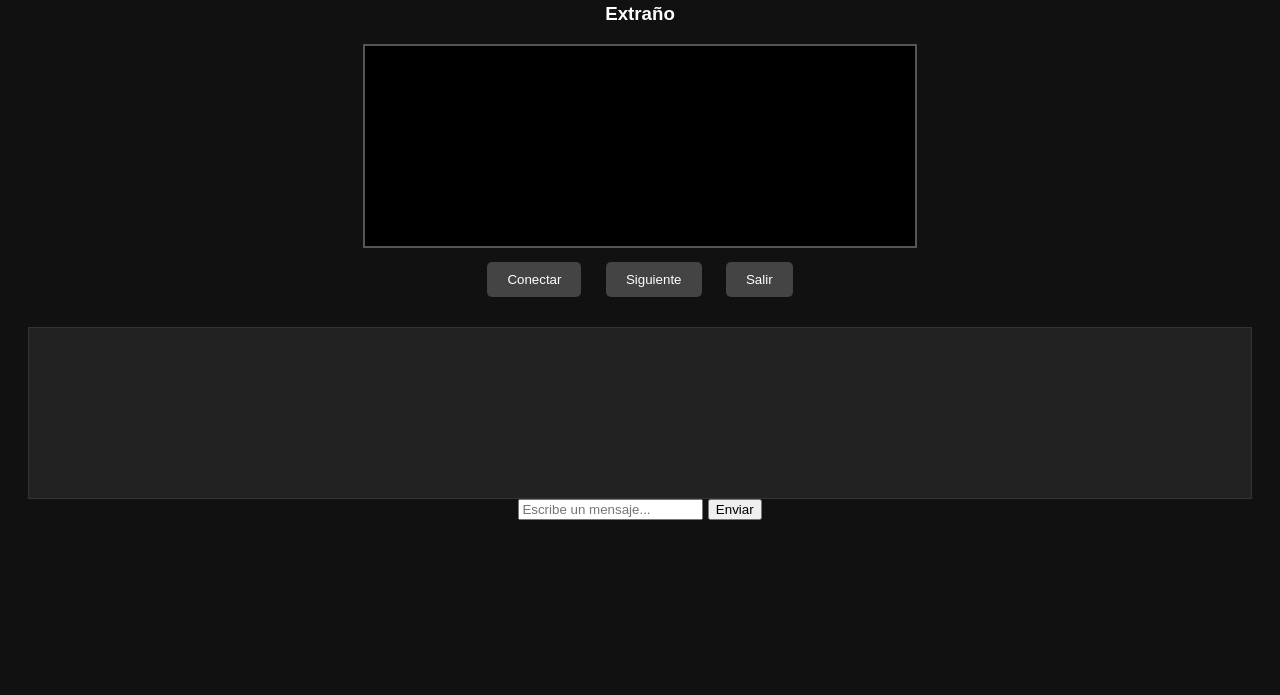
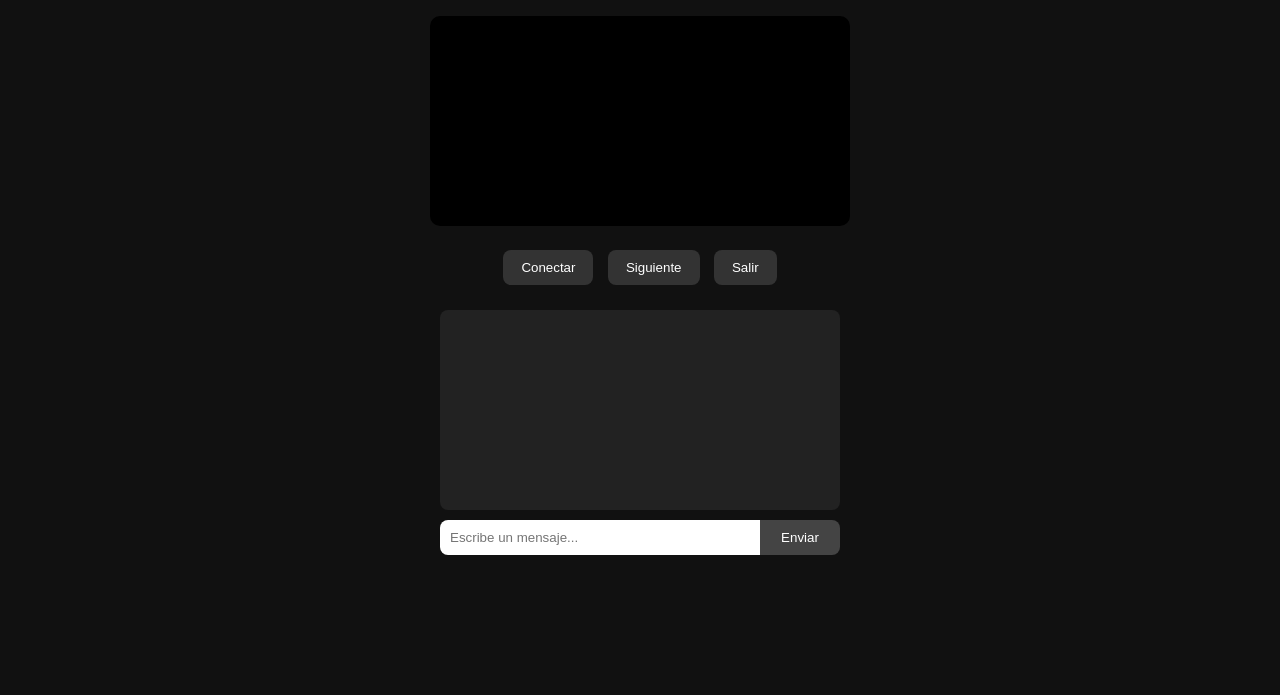
Before and after one commit to instagramcuanta82-wq/P-gina-web-2, a plain HTML site: page index.html in a window 1280 px wide. Shown: the part 105-800 px from the top of the page. Drawn offline with Linux system fonts and the light colour scheme.

Commit message:
Refactor CSS styles for improved layout and design

```diff
--- a/style.css
+++ b/style.css
@@ -1,45 +1,63 @@
 body {
+    font-family: Arial;
     background: #111;
     color: white;
-    font-family: Arial;
     text-align: center;
-    padding: 20px;
 }
 
-.videos {
-    display: flex;
-    justify-content: space-around;
-    margin-top: 20px;
+.video-container video {
+    width: 90%;
+    max-width: 420px;
+    border-radius: 10px;
+    background: black;
 }
 
-video {
-    width: 45%;
-    height: 200px;
-    background: #000;
-    border: 2px solid #555;
+.controls {
+    margin-top: 15px;
 }
 
 .controls button {
-    margin: 10px;
-    padding: 10px 20px;
-    background: #444;
+    padding: 10px 18px;
+    margin: 5px;
+    border: none;
+    border-radius: 8px;
+    background: #333;
     color: white;
-    border: none;
-    border-radius: 5px;
+    cursor: pointer;
 }
 
 .chat-area {
     margin-top: 20px;
+    max-width: 400px;
+    margin-left: auto;
+    margin-right: auto;
 }
 
 #messages {
+    height: 180px;
     background: #222;
     padding: 10px;
-    height: 150px;
     overflow-y: auto;
-    border: 1px solid #333;
+    border-radius: 8px;
+    margin-bottom: 10px;
 }
 
-.input-area {
-    margin-top: 10px;
+.chat-input {
+    display: flex;
 }
+
+#messageInput {
+    flex: 1;
+    padding: 10px;
+    border-radius: 8px 0 0 8px;
+    border: none;
+}
+
+#sendBtn {
+    padding: 10px;
+    width: 80px;
+    border-radius: 0 8px 8px 0;
+    border: none;
+    background: #444;
+    color: white;
+}
```
